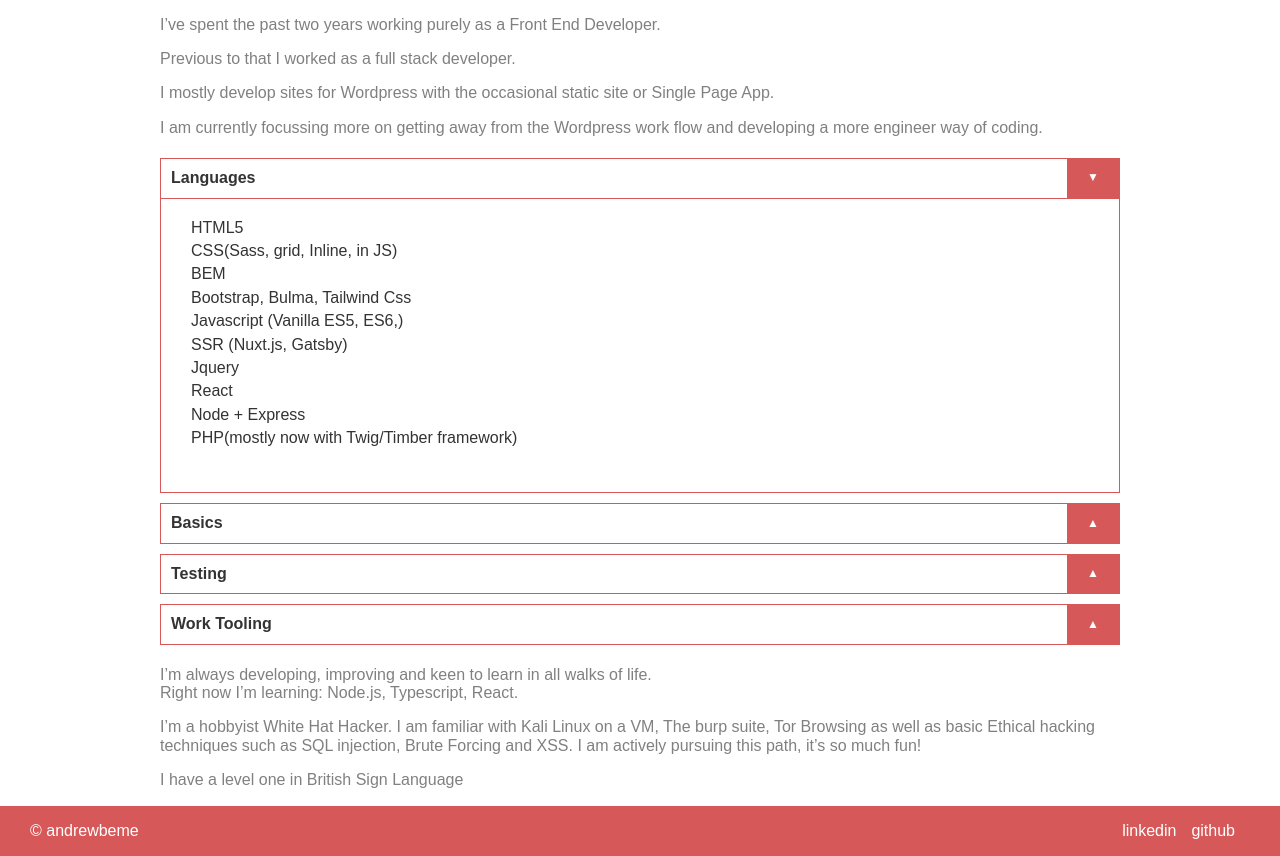
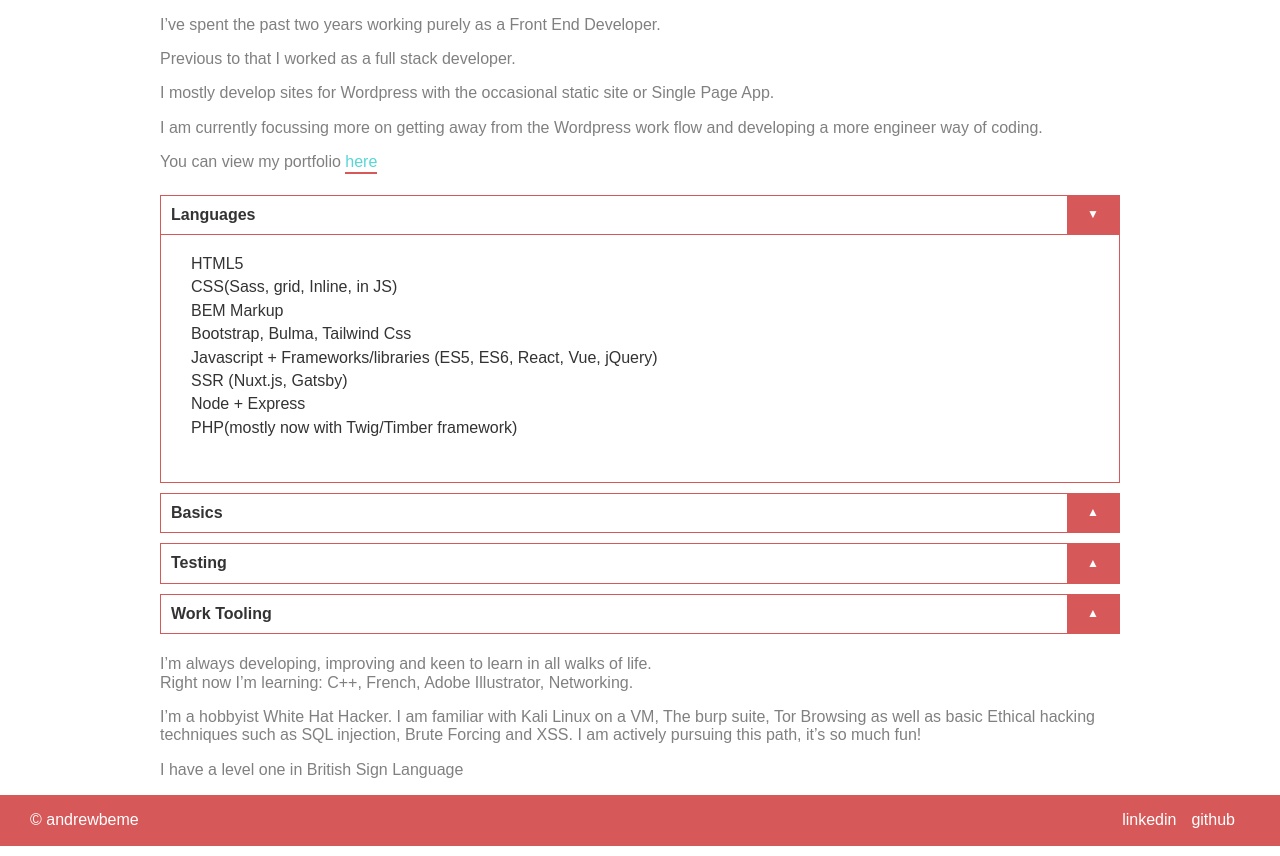
Before and after one commit to andrew-os/andrewbe-me, a Gatsby site: page /work in a window 1280 px wide. Shown: the part 205-1061 px from the top of the page. Built offline with nearby package versions, Linux system fonts and the light colour scheme; Gatsby itself is replaced by a stand-in of ours.

Commit message:
update location, skill set, link to portfolio on work page

```diff
--- a/src/pages/index.tsx
+++ b/src/pages/index.tsx
@@ -50,7 +50,7 @@ React.Component<IndexPageProps, {}>{
                 </p>
 
                 <div>
-                    <p>Current location: <span style={{borderBottom: "3px solid #D65858"}}>Queenstown, NZ</span></p>
+                    <p>Current location: <span style={{borderBottom: "3px solid #D65858"}}>Hawea, NZ</span></p>
                 </div>
 
             </div>
--- a/src/pages/projects.tsx
+++ b/src/pages/projects.tsx
@@ -31,7 +31,7 @@ React.Component{
                         <a className={styles.link} href="https://www.lumiere-festival.com/" target="_blank">Lumiere</a>
                     </li>
                     <li>
-                        <a className={styles.link} href="https://pg.nybg.org/#/" target="_blank">New York Perennial Garden</a> Vue app
+                        <a className={styles.link} href="https://pg.nybg.org/#/" target="_blank">New York Perennial Garden</a> (Vue app)
                     </li>
                     <li>
                         <a className={styles.link} href="https://www.fairfield.co.uk/" target="_blank">Fairfield Halls</a>
@@ -40,7 +40,7 @@ React.Component{
                         <a className={styles.link} href="https://www.harrypottertheplay.com/" target="_blank">Harrypotter - us/uk/au/de</a>
                     </li>
                     <li>
-                        <a href="https://www.theviewfromtheshard.com/" className={styles.link} target="_blank">The View from The Shard</a>
+                        <a href="https://www.theviewfromtheshard.com/" className={styles.link} target="_blank">The View from The Shard</a> (Vue components inc.)
                     </li>
                     <li>
                         <a className={styles.link} href="http://skatepal.co.uk/" target="_blank">Skatepal</a>
--- a/src/pages/work.tsx
+++ b/src/pages/work.tsx
@@ -1,5 +1,5 @@
 import React from 'react'
-import {graphql} from 'gatsby'
+import {graphql, Link} from 'gatsby'
 import { Header } from '../Components/Header';
 import { Footer } from '../Components/Footer';
 import Accordion from '../Components/Accordion';
@@ -24,25 +24,23 @@ React.Component{
                 <p>I’ve spent the past two years working purely as a Front End Developer.</p>
                 <p>Previous to that I worked as a full stack developer.</p>
                 <p>I mostly develop sites for Wordpress with the occasional static site or Single Page App.</p>
-                 <p>I am currently focussing more on getting away from the Wordpress work flow and developing a more engineer way of coding.</p>
+                <p>I am currently focussing more on getting away from the Wordpress work flow and developing a more engineer way of coding.</p>
+                <p>You can view my portfolio <Link to="/projects/" className={ styles.link}>here</Link></p>
                  <Accordion allowMultipleOpen>
                     <div label='Languages' isOpen>
                         <ul className="accordion__list">
                             <li>HTML5</li>
                             <li>CSS(Sass, grid, Inline, in JS)</li>
-                            <li>BEM</li>
+                            <li>BEM Markup</li>
                             <li>Bootstrap, Bulma, Tailwind Css</li>
-                            <li>Javascript (Vanilla ES5, ES6,)</li>
+                            <li>Javascript + Frameworks/libraries (ES5, ES6, React, Vue, jQuery)</li>
                             <li>SSR (Nuxt.js, Gatsby)</li>
-                            <li>Jquery</li>
-                            <li>React</li>
                             <li>Node + Express</li>
                             <li>PHP(mostly now with Twig/Timber framework)</li>
                         </ul>
                     </div>
                     <div label='Basics'>
                             <ul className="accordion__list">
-                                <li>Vue</li>
                                 <li>Python</li>
                                 <li>MongoDB</li>
                                 <li>GraphQL</li>
@@ -73,7 +71,7 @@ React.Component{
             <p>
 
                 I’m always developing, improving and keen to learn in all walks of life.<br />
-                Right now I’m learning: Node.js, Typescript, React.
+                Right now I’m learning: C++, French, Adobe Illustrator, Networking.
             </p>
             <p>I’m a hobbyist White Hat Hacker. I am familiar with Kali Linux on a VM, The burp suite, Tor Browsing
                 as well as basic Ethical hacking techniques such as SQL injection, Brute Forcing and XSS.
```
